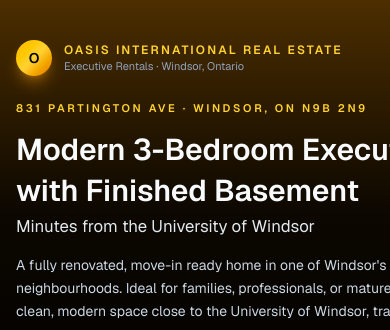
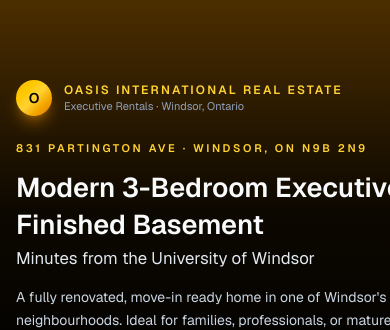
Before and after one commit to oasisinternationalholdingsinc-cyber/oasis-real-estate, a Next.js app: page / in a window 390 px wide. Shown: the top 330 px of the page. Built offline with nearby package versions, Linux system fonts and the light colour scheme.

Commit message:
Fix homepage spacing

```diff
--- a/app/page.tsx
+++ b/app/page.tsx
@@ -107,8 +107,8 @@
       {/* Top gradient backdrop */}
       <div className="pointer-events-none absolute inset-x-0 top-0 h-[420px] bg-gradient-to-b from-amber-500/30 via-amber-500/5 to-transparent" />
 
-      {/* Page wrapper */}
-      <div className="relative mx-auto flex min-h-screen max-w-6xl flex-col px-4 pb-16 pt-10 sm:px-6 sm:pt-10 lg:px-8 lg:pt-8">
+      {/* Page wrapper – extra top padding on mobile so title never hides under iOS chrome */}
+      <div className="relative mx-auto flex min-h-screen max-w-6xl flex-col px-4 pb-16 pt-20 sm:px-6 sm:pt-16 lg:px-8 lg:pt-12">
         {/* NAVBAR */}
         <header className="flex items-center justify-between gap-4 pb-4">
           <div className="flex items-center gap-3">
@@ -153,7 +153,7 @@
             </p>
 
             {/* Two-line mobile-friendly heading */}
-            <h1 className="mt-3 text-3xl font-semibold leading-snug text-slate-50 sm:text-4xl">
+            <h1 className="mt-3 text-[1.7rem] font-semibold leading-snug text-slate-50 sm:text-4xl">
               <span className="block">
                 Modern 3-Bedroom Executive Home with Finished Basement
               </span>
```
